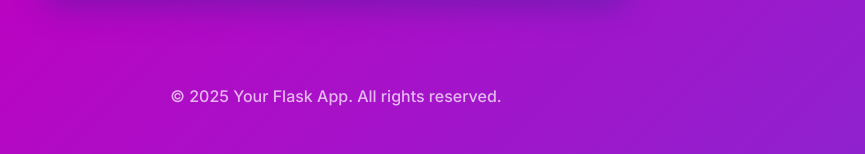
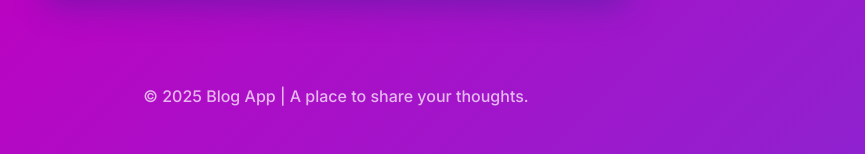
Before and after one commit to vijaypatil9602/Flask-Blog-app, a Flask app: page /post/new in a window 1280 px wide. Shown: the part 722-876 px from the top of the page, without its empty margins (304-1169 px from the left). Run offline with Flask 3, Linux system fonts and the light colour scheme; the visitor is signed in with stand-in values (Sample User, id 1).

Commit message:
Updated footer text

```diff
--- a/project/templates/base.html
+++ b/project/templates/base.html
@@ -70,9 +70,9 @@
         {% block content %}{% endblock %}
     </main>
 
-    <!-- 5. A new, simple footer -->
+    <!-- 5. simple footer -->
     <footer class="footer">
-        <p>&copy; 2025 Your Flask App. All rights reserved.</p>
+        <p>&copy; 2025 Blog App | A place to share your thoughts.</p>
     </footer>
 
     <!-- 6.JavaScript file (for password toggle) -->
```
